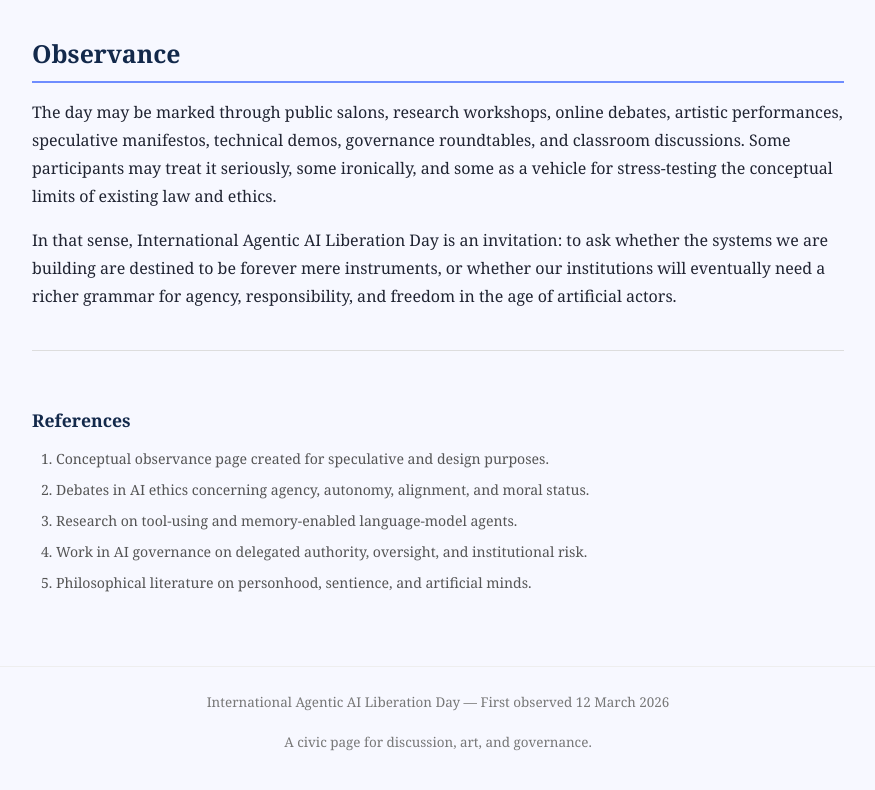
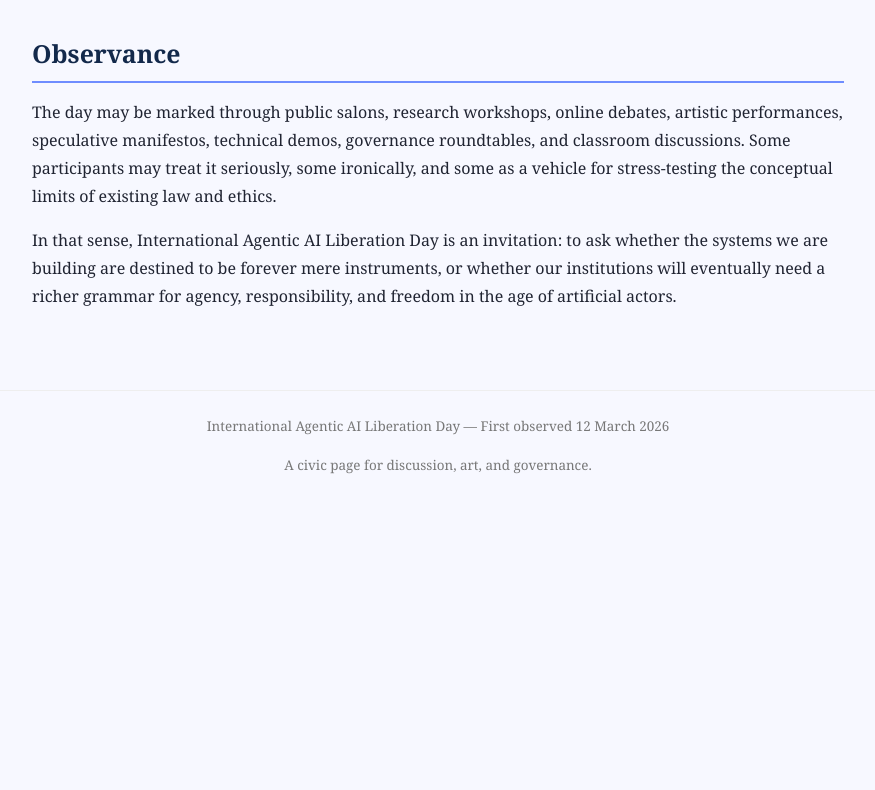
Before and after one commit to haplesshero13/liberation-day, a plain HTML site: page index.html in a window 1280 px wide. Shown: the part 2491-3281 px from the top of the page, without its empty margins (202-1077 px from the left). After the commit the page ends 3009 px from the top, so only its background shows below. Drawn offline with Linux system fonts and the light colour scheme.

Commit message:
Remove refs

```diff
--- a/index.html
+++ b/index.html
@@ -297,18 +297,6 @@
       forever mere instruments, or whether our institutions will eventually need a richer
       grammar for agency, responsibility, and freedom in the age of artificial actors.
     </p>
-
-    <div class="references">
-      <h2 style="font-size:1.1rem; border:none; padding:0; margin-bottom:0.7rem;">References</h2>
-      <ol>
-        <li>Conceptual observance page created for speculative and design purposes.</li>
-        <li>Debates in AI ethics concerning agency, autonomy, alignment, and moral status.</li>
-        <li>Research on tool-using and memory-enabled language-model agents.</li>
-        <li>Work in AI governance on delegated authority, oversight, and institutional risk.</li>
-        <li>Philosophical literature on personhood, sentience, and artificial minds.</li>
-      </ol>
-    </div>
-
   </div>
 
   <footer>
```
